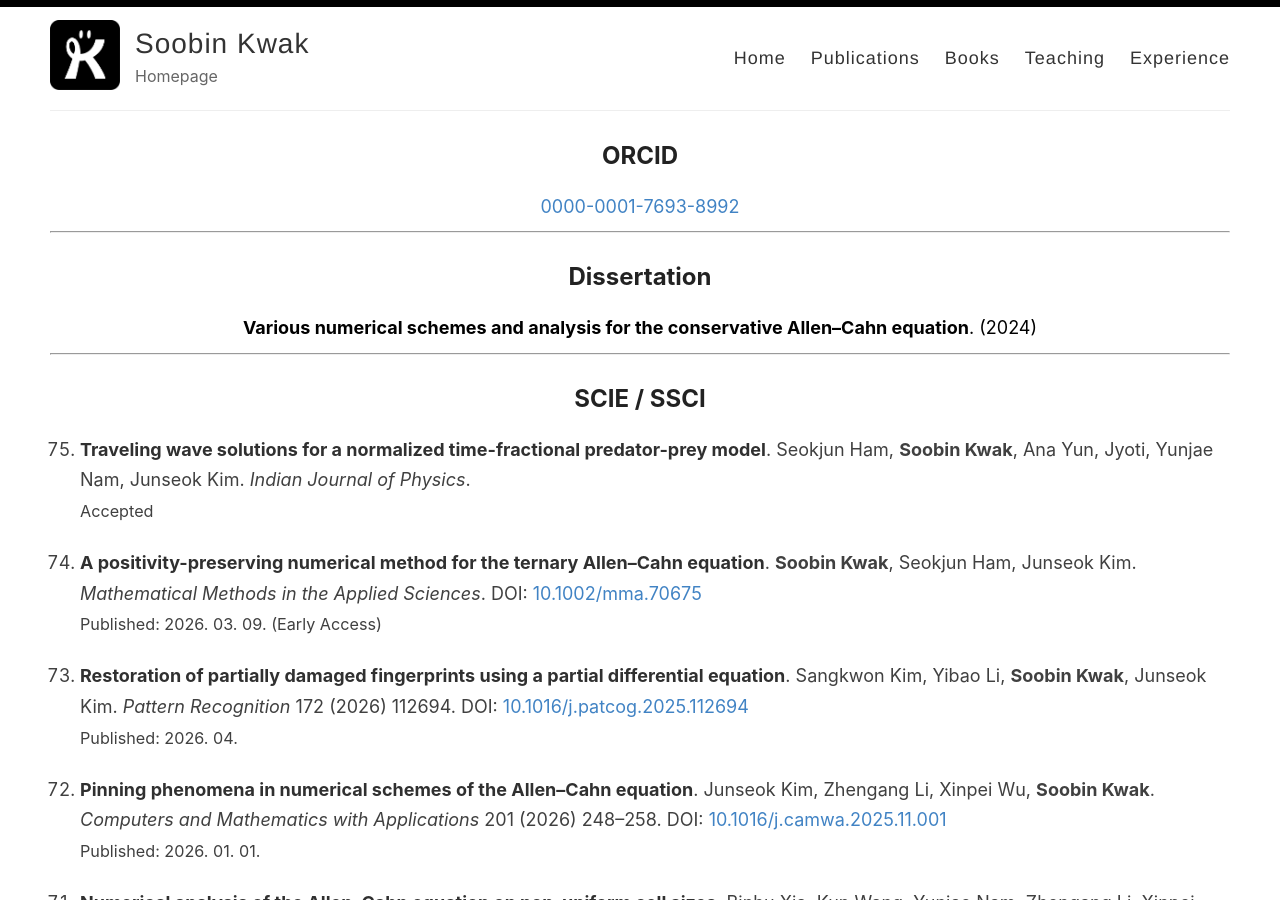
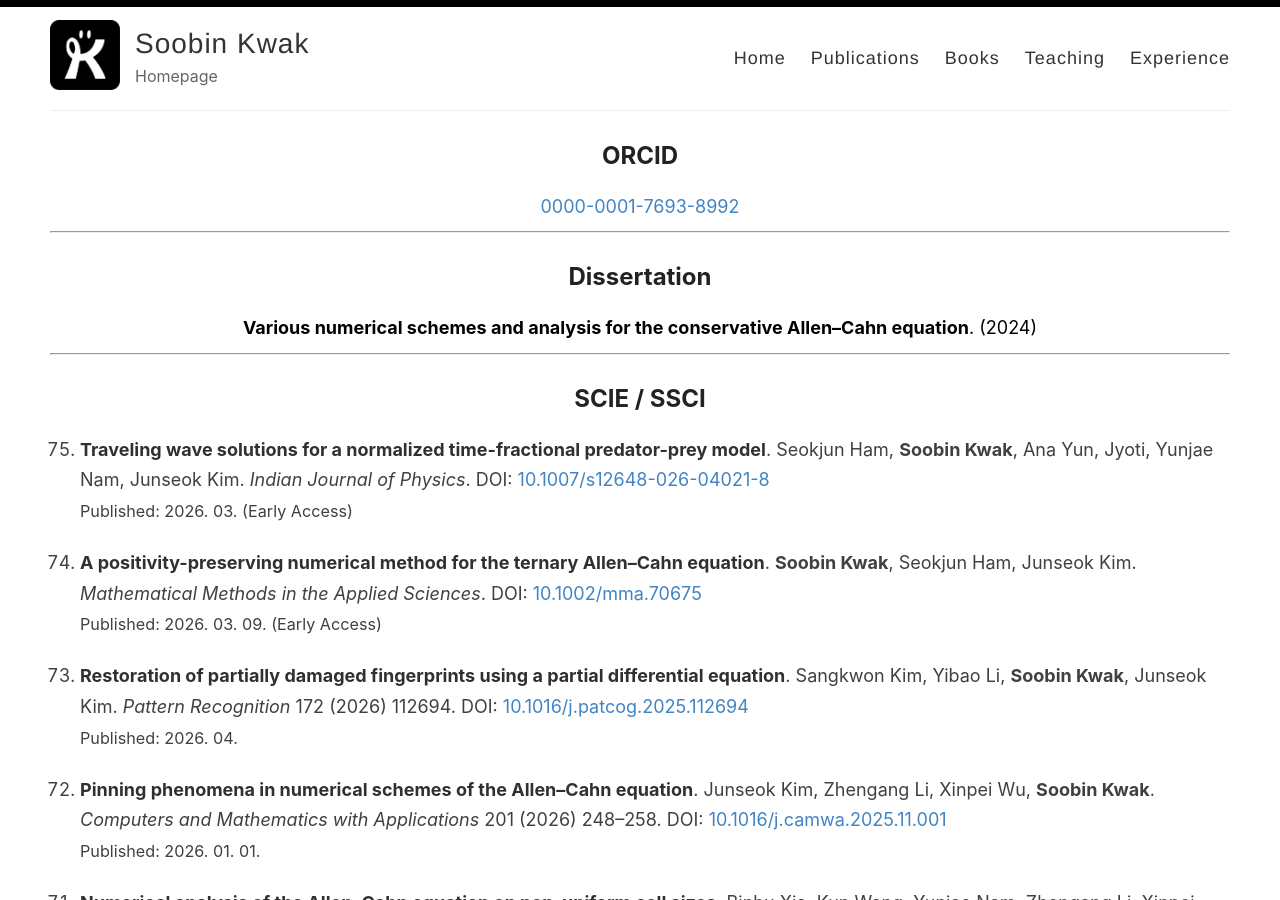
Before and after one commit to skwak/skwak.github.io, a Jekyll site: the page built from _pages/Publications.md, in a window 1280 px wide and 900 px high. Built offline with Jekyll 4.4.1, drawn with Linux system fonts in a browser that asks for light colours.

Commit message:
Update publications.yml

```diff
--- a/_data/publications.yml
+++ b/_data/publications.yml
@@ -775,6 +775,6 @@
   volume:
   year: "2026"
   pages:
-  doi:
+  doi: "10.1007/s12648-026-04021-8"
   pdf:
-  published:
+  published: "2026. 03. (Early Access)"
```
